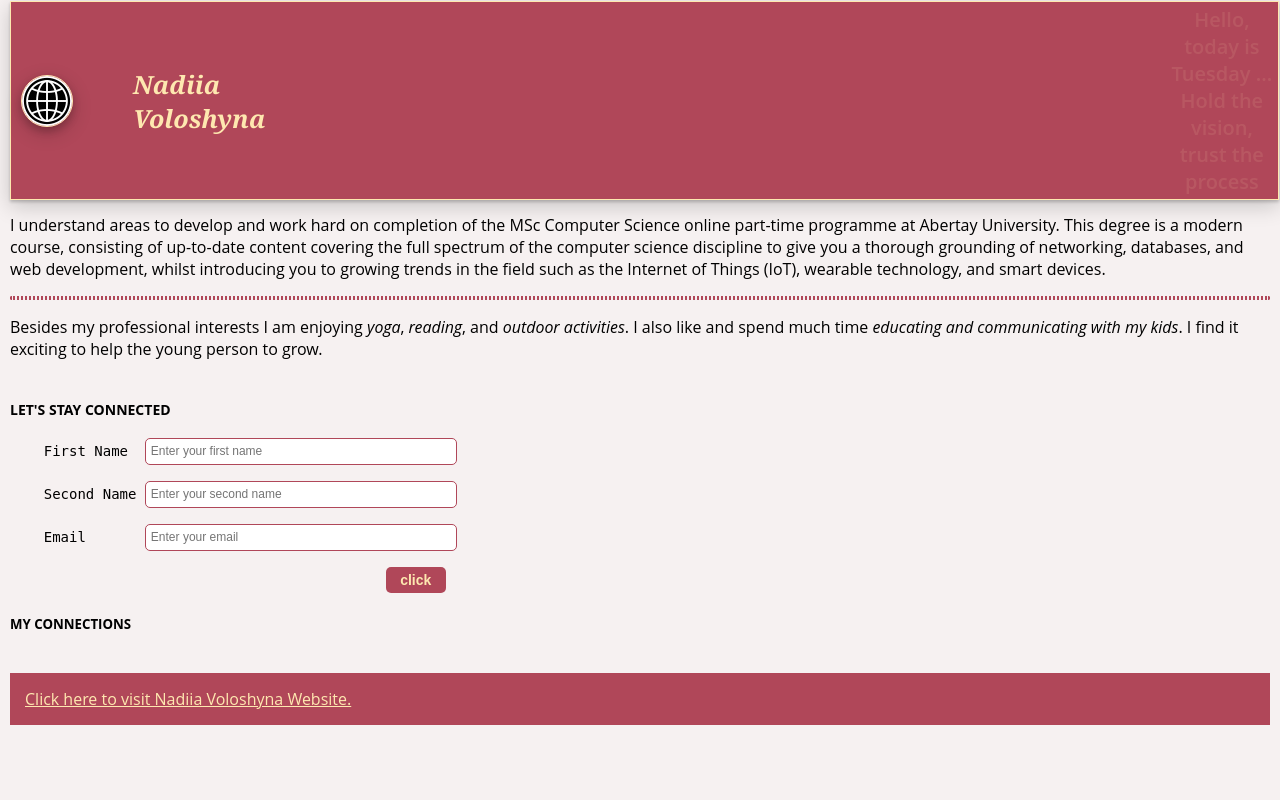
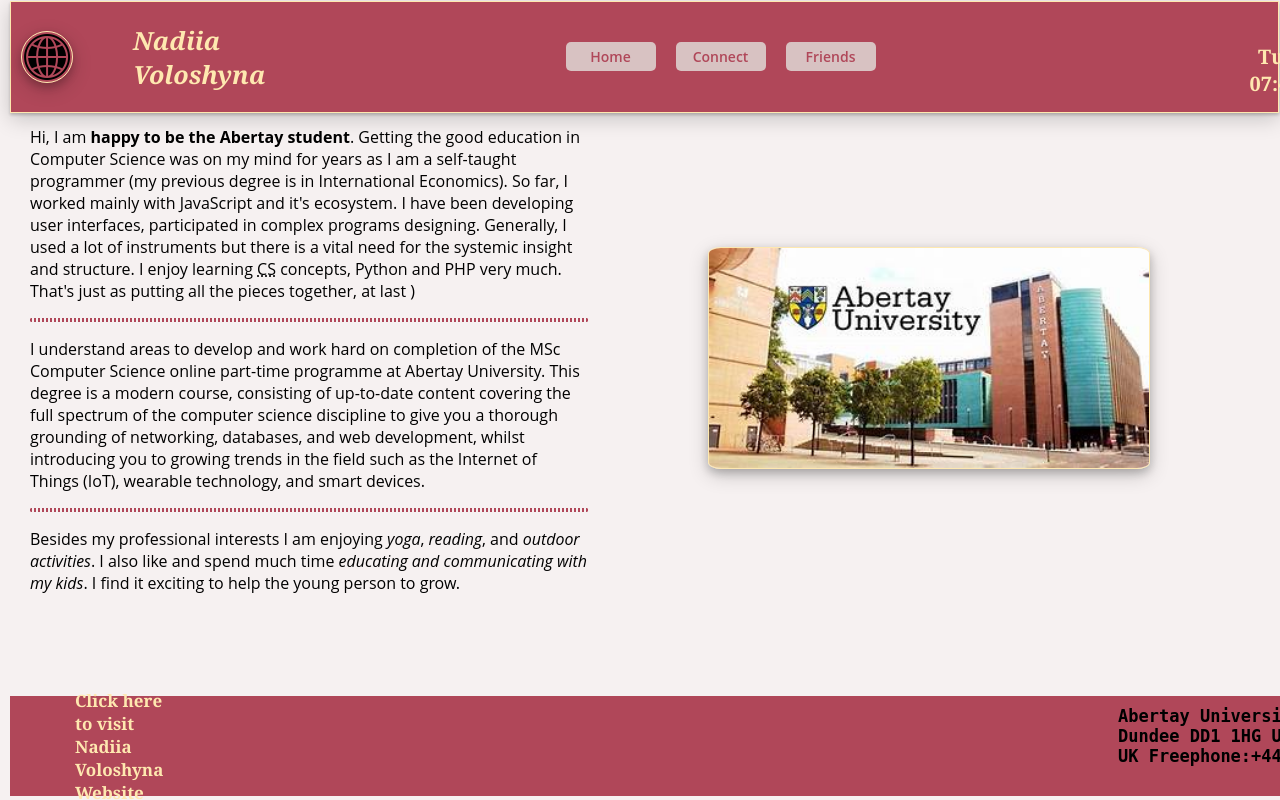
Before and after one commit to NadiaVoloshyna/web-project-3-php, a PHP site: page / in a window 1280 px wide. Run offline with PHP 8.4, Linux system fonts and the light colour scheme; data that the repository does not hold is empty.

Commit message:
added navigation

```diff
--- /dev/null
+++ b/footer.php
@@ -0,0 +1,14 @@
+<?php
+ echo <<<_FOOTER
+            <footer id="footer">
+                <a href="https://www.linkedin.com/in/nadiia-voloshyna/" target="_blank">Click here to visit Nadiia Voloshyna Website</a>
+                <pre>
+                    Abertay University Bell Street,
+                    Dundee DD1 1HG UK
+                    UK Freephone:+44 (0) 808 1348 418
+                </pre>
+            </footer>
+        </body>
+    </html>
+_FOOTER;
+?>
--- a/header.php
+++ b/header.php
@@ -1,5 +1,4 @@
 <?php
-
     echo <<<_INIT
         <!DOCTYPE html>
         <html>
@@ -18,15 +17,26 @@
 
             <body>
                 <header id="header">
-            <img src="icon-earth.gif" id="image" name="image" alt="image" onmouseover="onImageOver()" onclick="onImageClick()">
+                    <img src="images/icon-globe.png" id="logo" name="logo" alt="logo" onmouseover="onImageOver()" onmouseout="onImageOut()">
                     <h2>Nadiia Voloshyna</h2>
     _INIT;
 
-$date = date("l");
+    $day = date("l");
+    date_default_timezone_set("Europe/London");
+    $time = date("h:i:sa");
 
     echo <<<_END
-<div id='quote'>Hello, today is $date ... Hold the vision, trust the process</div>
+                    <div id="nav">
+                        <a href="index.php" class="button">Home</a>
+                        <a href="connect.php" class="button">Connect</a>
+                        <a href="friends.php" class="button">Friends</a>
+                    </div>
+                    <div id='quote'>It is $day , $time</div>
+                    <div id="images">
+                        <img src="images/learning.png" name="learning" alt="learning">
+                        <img src="images/nature.png" name="nature" alt="nature">
+                        <img src="images/home.png" name="home" alt="home">
+                    </div>
                 </header>
     _END;
-
 ?>
--- a/index.php
+++ b/index.php
@@ -12,7 +12,8 @@
         throw new PDOException($e->getMessage(), (int)$e->getCode());
     }
     echo <<<_MAIN
-        <section id="s1">
+        <section id="section">
+            <div>
                 <p>
                     Hi, I am <b>happy to be the Abertay student</b>. Getting the good education in Computer Science
                     was on my mind for years as I am a self-taught programmer (my previous degree is in International Economics).
@@ -33,71 +34,12 @@
                     Besides my professional interests I am enjoying <dfn>yoga</dfn>, <dfn>reading</dfn>, and <dfn>outdoor activities</dfn>. I also like and spend
                     much time <dfn>educating and communicating with my kids</dfn>. I find it exciting to help the young person to grow. <br/>
                 </p>
+            </div>
+            <div>
+            <img src="images/abertay-logo.jpg" id="abertay" name="abertay" alt="abertay">
+            </div>
         </section>
     _MAIN;
 
-    if (isset($_POST['delete']) && isset($_POST['email'])) {
-        $isbn   = get_post($pdo, 'email');
-        $query  = "DELETE FROM users_data WHERE Email=$isbn";
-        $result = $pdo->query($query);
-        }
-
-    if (isset($_POST['firstname']) && isset($_POST['secondname']) && isset($_POST['email'])) {
-        $firstname = get_post($pdo, 'firstname');
-        $secondname = get_post($pdo, 'secondname');
-        $email = get_post($pdo, 'email');
-
-        $query = "INSERT INTO users_data (FirstName, SecondName, Email) VALUES ($firstname, $secondname, $email)";
-        $result = $pdo->query($query);
-        }
-
-    function get_post($pdo, $var) {
-        return $pdo->quote($_POST[$var]);
-        }
-
-        echo <<<_FORM
-        <div id="form">
-        <h4>LET'S STAY CONNECTED</h4>
-        <form action="index.php" method="post" name="form"><pre>
-            First Name  <input type="text" class="input" name="firstname" placeholder="Enter your first name" required><br/>
-            Second Name <input type="text" class="input" name="secondname" placeholder="Enter your second name" required><br/>
-            Email       <input type="email" class="input" name="email" placeholder="Enter your email" required><br/>
-            <button type="submit" id="button">click</button>
-        </pre></form>
-        </div>
-        <h5>MY CONNECTIONS</h5>
-        _FORM;
-
-    $query  = "SELECT * FROM users_data";
-    $result = $pdo->query($query);
-
-    while ($row = $result->fetch()) {
-        $r0 = htmlspecialchars($row['FirstName']);
-        $r1 = htmlspecialchars($row['SecondName']);
-        $r2 = htmlspecialchars($row['Email']);
-
-    echo <<<_END
-        <div id="form_delete">
-            <pre id="pre">
-                First Name:  $r0
-                Second Name: $r1
-                Email:       $r2
-            </pre>
-            <form action='index.php' method='post'>
-                <input type='hidden' name='delete' value='yes'>
-                <input type='hidden' name='email' value='$r2'>
-                <input type='submit' id="button_delete" value='delete'>
-            </form>
-        </div>
-    _END;
-    }
-
-    echo <<<_FOOTER
-            <footer id="footer">
-                <a href="https://www.linkedin.com/in/nadiia-voloshyna/" target="_blank">Click here to visit Nadiia Voloshyna Website.</a>
-            </footer>
-        </body>
-    </html>
-    _FOOTER;
-
+    require_once 'footer.php';
 ?>
--- a/style.css
+++ b/style.css
@@ -1,7 +1,4 @@
-/* color-dark: #B04759
-   color-light: #F6F1F1
-   color-text-border: #FEE8B0
-*/
+/* general styles */
 body {
     margin: 0;
     padding: 10px;
@@ -9,6 +6,39 @@
     background-color: #F6F1F1;
 }
 
+img {
+    border: 1px solid #FEE8B0;
+    border-radius: 50px;
+    box-shadow: 0 4px 8px 0 rgba(0, 0, 0, 0.2), 0 6px 20px 0 rgba(0, 0, 0, 0.19);
+    width: 50px;
+    height: 50px;
+}
+
+h4 {
+    color: #B04759;
+    margin-top: 100px;
+    margin-left: 100px;
+    font-size: 14px;
+}
+
+hr {
+    border: 2px dotted #B04759;
+    border-radius: 3px;
+}
+
+.button {
+    font-weight: 600;
+    font-size: 14px;
+    border: none;
+    border-radius: 5px;
+    background: #B04759;
+    color: #FEE8B0;
+    padding: 5px;
+    width: 60px;
+    cursor: pointer;
+}
+
+/* header styles */
 #header {
     display: flex;
     align-items: center;
@@ -22,12 +52,7 @@
     width: 99%;
 }
 
-img {
-    border: 1px solid #FEE8B0;
-    border-radius: 50px;
-    box-shadow: 0 4px 8px 0 rgba(0, 0, 0, 0.2), 0 6px 20px 0 rgba(0, 0, 0, 0.19);
-    width: 50px;
-    height: 50px;
+#logo {
     margin-right: 60px;
     margin-left: 10px;
 }
@@ -39,22 +64,55 @@
     font-size: 25px;
 }
 
+#nav {
+    display: flex;
+    margin-left: 300px;
+}
+
+#nav a {
+    margin-right: 20px;
+    text-align: center;
+    text-decoration: none;
+    background: #D8C2C2;
+    color: #B04759;
+    width: 80px;
+}
+
 #quote {
-    margin-left: 900px;
+    margin-left: 350px;
+    margin-right: 30px;
     text-align: center;
     font-size: 15pt;
     font-weight: 600;
     padding: 4px;
-    opacity: 0.1;
+    font-family: Georgia;
 }
 
-#s1 {
-    margin-top: 80px;
+#images {
+    display: flex;
 }
 
-hr {
-    border: 2px dotted #B04759;
-    border-radius: 3px;
+#images img {
+    margin-left: 10px;
+}
+
+/* section styles */
+#section {
+    margin: 100px 120px 0 20px;
+    display: flex;
+    align-items: center;
+}
+
+#abertay {
+    width: 440px;
+    height: 220px;
+    margin-left: 120px;
+    border-radius: 3%;
+}
+
+/* connect form styles */
+#form_input {
+    font-size: 14px;
 }
 
 .input {
@@ -66,42 +124,11 @@
     width: 300px;
 }
 
-#button {
-    font-weight: 600;
-    font-size: 14px;
-    border: none;
-    border-radius: 5px;
-    background: #B04759;
-    color: #FEE8B0;
-    padding: 5px;
-    width: 60px;
+#button_input {
     margin-left: 342px;
-    cursor: pointer;
 }
 
-#pre {
-    position: relative;
-}
-
-#button_delete {
-    font-weight: 600;
-    font-size: 14px;
-    border: none;
-    border-radius: 5px;
-    background: #B04759;
-    color: #FEE8B0;
-    padding: 5px;
-    width: 60px;
-    position: absolute;
-    left: 360px;
-    cursor: pointer;
-}
-
-#form {
-    margin-top: 40px;
-    font-size: 14px;
-}
-
+/* friends form styles */
 #form_delete {
     font-size: 14px;
     display: flex;
@@ -109,13 +136,34 @@
     justify-content: flex-start;
 }
 
+#data {
+    position: relative;
+}
+
+#button_delete {
+    position: absolute;
+    left: 360px;
+}
+
+/* footer styles */
 #footer {
-    margin-top: 40px;
     padding: 15px;
     background: #B04759;
+    position: fixed;
+    bottom: 4px;
+    width: 97.5%;
+    height: 70px;
+    display: flex;
+    align-items: center;
+    font-size: 17px;
+    font-weight: bold;
 }
 
-a {
+#footer a {
     color: #FEE8B0;
-    font-weight: 500;
+    font-weight: bold;
+    text-decoration: none;
+    margin-right: 750px;
+    margin-left: 50px;
+    font-family: Georgia;
 }
--- a/test.js
+++ b/test.js
@@ -6,14 +6,14 @@
 
 let onImageOver = () => {
     let quote= document.getElementById("quote");
-    let image = document.getElementById("image");
-    quote.style.opacity = "1"
-    image.style.cursor = "pointer"
-    document.image.src = "icon-globe.png"
+    let logo = document.getElementById("logo");
+    quote.style.opacity = "0.1"
+    logo.style.cursor = "pointer"
+    document.logo.src = "images/icon-earth.gif"
 }
 
-let onImageClick = () => {
+let onImageOut = () => {
     let quote= document.getElementById("quote");
-    document.image.src = "icon-earth.gif"
-    quote.style.opacity = "0.1"
+    document.logo.src = "images/icon-globe.png"
+    quote.style.opacity = "1"
 }
```
Also changed, not shown: connect.php (added, +41 -0 lines), friends.php (added, +45 -0 lines), images/abertay-logo.jpg (added), images/home.png (added), images/icon-earth.gif (renamed from icon-earth.gif), images/icon-globe.png (renamed from icon-globe.png), images/learning.png (added), images/nature.png (added), 1 other file. Lines whose indentation alone changed are shown as unchanged.
